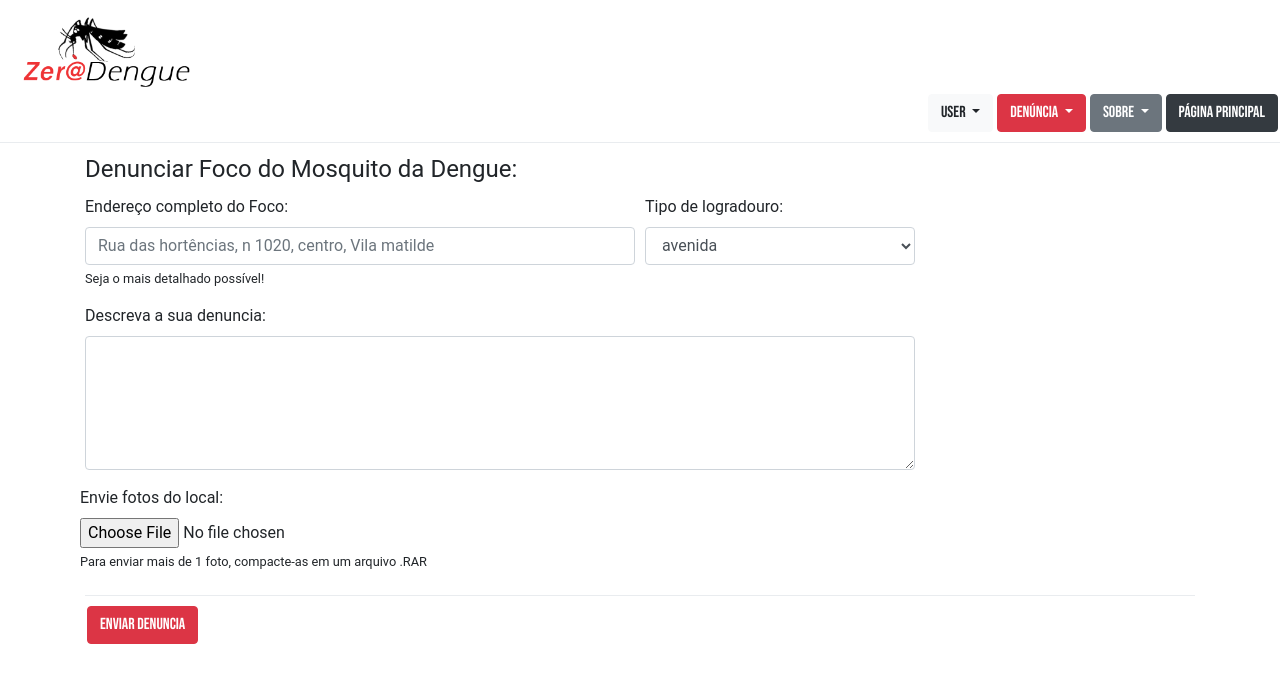
After one commit to fergod14nova/PROJETOS-DE-SOFTWARE, a PHP site: page /denuncia.php in a window 1280 px wide. The commit adds this page. Shown: the top 683 px of the page. Run offline with PHP 8.4, Linux system fonts and the light colour scheme.

Commit message:
Front-End completo
terminei a parte visual desta bosta, caralho, fdp da porra, trabalho do caralho

```diff
--- /dev/null
+++ b/zera/denuncia.php
@@ -0,0 +1,67 @@
+<!DOCTYPE html>
+<html lang="pt-br">
+<head>
+    <meta charset="UTF-8">
+    <meta name="viewport" content="width=device-width, initial-scale=1.0">
+    <link rel="shortcut icon" href="img/icon/favicon.ico" />
+    <title>Denunciar Foco</title>
+
+    <meta http-equiv="refresh" content="10; url=denuncia.php">
+    <!-- essa linha é só para testes, ela reinicia a página a cada 1 segundo -->
+
+    <link rel="stylesheet" href="/css/denuncia.css">
+    <link rel="stylesheet" href="/css/config.css" type="text/css">
+
+
+</head>
+<body>
+    <?php
+        include_once "header.php";
+    ?>
+    <div class="container">
+        <div class="form-group">
+            <form action="denunciar_banco.php" method="POST">
+                <fieldset>
+                    <legend>Denunciar Foco do Mosquito da Dengue:</legend>
+                <div class="form-row">
+                    <!-- colocando os campos lado a lado -->
+                    <div class="form-group col-md-6">
+                        <label for="endereco">Endereço completo do Foco:</label>
+                        <input type="text" name="endereco" id="" class="form-control" placeholder="Rua das hortências, n 1020, centro, Vila matilde">
+                        <small class="form-text">Seja o mais detalhado possível!</small>
+                    </div>
+                    <div class="form-group col-sm-3">
+                            <label for="logradouro">Tipo de logradouro:</label>
+                            <select name="logradouro" id="" class="form-control">
+                                <option value="avenida">avenida</option>
+                                <option value="área">área</option>
+                                <option value="distrito">distrito</option>
+                                <option value="estrada">estrada</option>
+                                <option value="fazenda">fazenda</option>
+                            </select>
+                    </div>
+                </div>
+                <div class="form-row">
+                    <div class="form-group col-sm-9">
+                        <label for="desc">Descreva a sua denuncia:</label>
+                        <textarea name="desc" id="desc" cols="20" rows="5" class="form-control"></textarea>
+                    </div>
+                </div>
+                <div class="form-row">
+                    <div class="form-group">
+                        <label for="enviar">Envie fotos do local:</label>
+                        <input type="file" name="upload" id="upload" class="form-control-file">
+                        <small class="form-text">Para enviar mais de 1 foto, compacte-as em um arquivo .RAR</small>
+                    </div>
+                </div>
+                </fieldset>
+                <div class="dropdown-divider"></div>
+                <div class="btn-group">
+                    <button type="submit" class="btn btn-danger">Enviar Denuncia</button>
+                </div>
+            </form>
+        </div>
+    </div>
+
+</body>
+</html>
--- a/zera/form-cad.php
+++ b/zera/form-cad.php
@@ -185,6 +185,7 @@
                         <li>Me responsabilizo por tudo o que fizer na plataforma;</li>
                         <li>Deixo a disposição informações pessoais e de Hardware;</li>
                         <li>Irei colaborar com a sociedade;</li>
+                        <li>Caso não tenha entendido ou precise de ajuda, clique aqui: <a href="sobre.php" class="btn btn-light">Preciso de ajuda!</a></li>
                     </ol>
                     <small class="form-text">Ao clicar em <b>"ACEITAR"</b> declaro ter lido e estar de acordo com os termos estabelecidos.</small>
                 </fieldset>
@@ -193,6 +194,7 @@
                     <button type="submit" class="btn btn-success">Aceitar</button>
                     <a href="index.php" class="btn btn-danger">Cancelar</a>
 
+
                 </div>
             </form>
         </div>
--- a/zera/header.php
+++ b/zera/header.php
@@ -60,7 +60,7 @@
         <!-- Principal -->
         <div class="btn-group">
             <div class="dropdown">
-                <a href="index.php" class="btn btn-dark" role="button" id="dropdownMenuLink" aria-haspopup="true" aria-expanded="false">PÁGINA PRINCIPAL</a>
+                <a href="home.php" class="btn btn-dark" role="button" id="dropdownMenuLink" aria-haspopup="true" aria-expanded="false">PÁGINA PRINCIPAL</a>
             </div>
         </div>
 
@@ -71,9 +71,8 @@
             </button>
             <!-- opção do botão acima -->
             <div class="dropdown-menu">
-                <a href="#" class="dropdown-item">Contatos</a>
-                <a href="#" class="dropdown-item">Sistema Zera</a>
-                <a href="#" class="dropdown-item">Denunciar Abuso</a>
+                <a href="sobre.php" class="dropdown-item">Contatos</a>
+                <a href="zera.html" class="dropdown-item">Sistema Zera</a>
             </div>
         </div>
         <!-- fim do primeiro botão -->
@@ -85,8 +84,8 @@
             </button>
             <!-- opção do botão acima -->
             <div class="dropdown-menu">
-                <a href="#" class="dropdown-item">Nova Denúncia</a>
-                <a href="#" class="dropdown-item">Consultar Denúncia</a>
+                <a href="denuncia.php" class="dropdown-item">Nova Denúncia</a>
+                <a href="historico.php" class="dropdown-item">Consultar Denúncia</a>
             </div>
         </div>
         <!-- fim do  segundo botão -->
```
Also changed, not shown: zera/css/denuncia.css (added, +23 -0 lines), zera/historico.php (added, +46 -0 lines), zera/sobre.php (added, +70 -0 lines), zera/zera.html (added, +21 -0 lines), zera/img/icon/zera.ico (added).
